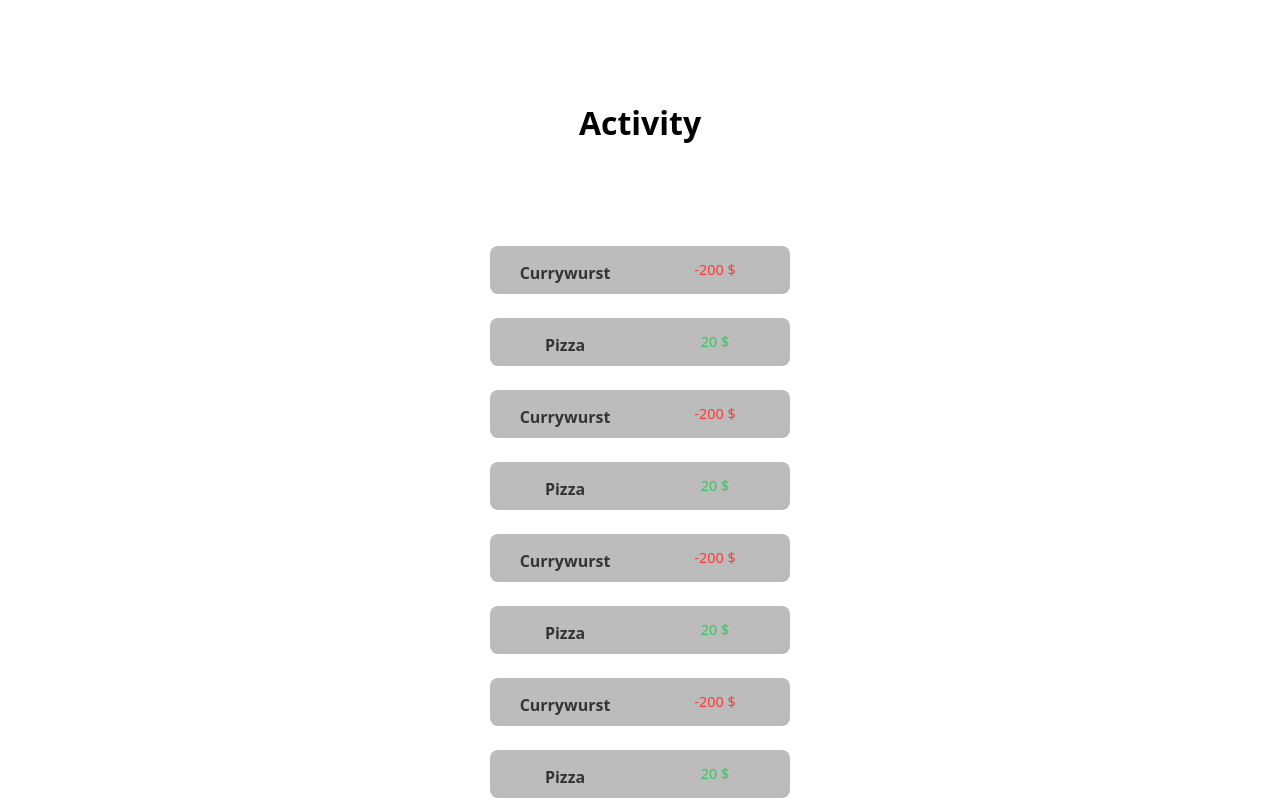
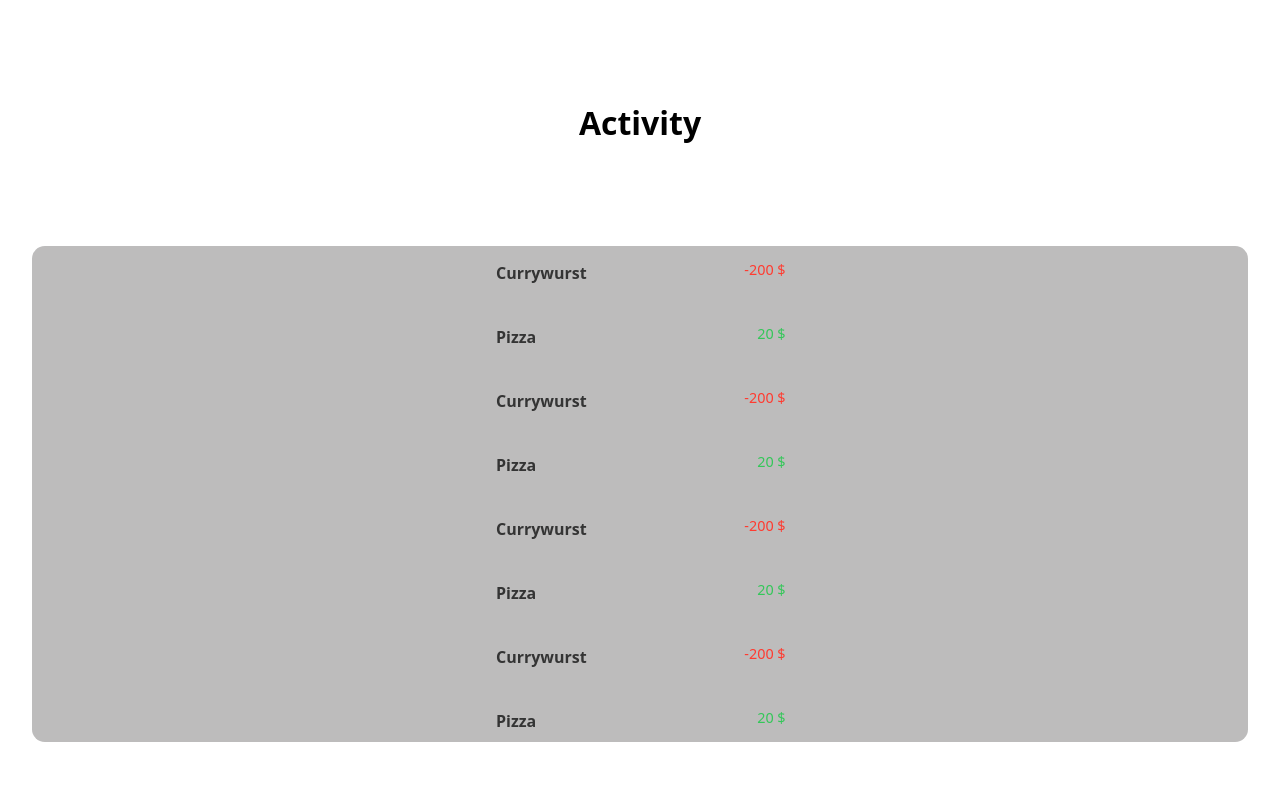
Before and after one commit to d-opri/Kroko-Capstone, a Next.js app: page / in a window 1280 px wide. Built offline with nearby package versions, Linux system fonts and the light colour scheme.

Commit message:
change container backround color

```diff
--- a/components/List.js
+++ b/components/List.js
@@ -33,27 +33,31 @@ const ListLayout = styled.div`
   display: flex;
   flex-direction: column;
   align-items: center;
-  gap: 1.5em;
+  gap: 1em;
+  margin-left: 2em;
+  margin-right: 2em;
+  background: var(--clr-secondary);
+  border-radius: 0.8em;
 `;
 
 const ListItemLayout = styled.div`
   display: flex;
   flex-direction: row;
-  width: 300px;
+  width: 20em;
   height: 3em;
-  background: var(--clr-secondary);
-  border-radius: 0.5em;
 `;
 
 const ListTitleText = styled.h3`
-  width: 100%;
+  margin-right: auto;
+  padding-left: 1em;
   font-size: var(--fs-caption);
   text-align: center;
   color: var(--clr-primary);
 `;
 
 const AmountText = styled.p`
-  width: 100%;
+  margin-left: auto;
+  padding-right: 1em;
   font-size: var(--fs-links);
   text-align: center;
 `;
```
